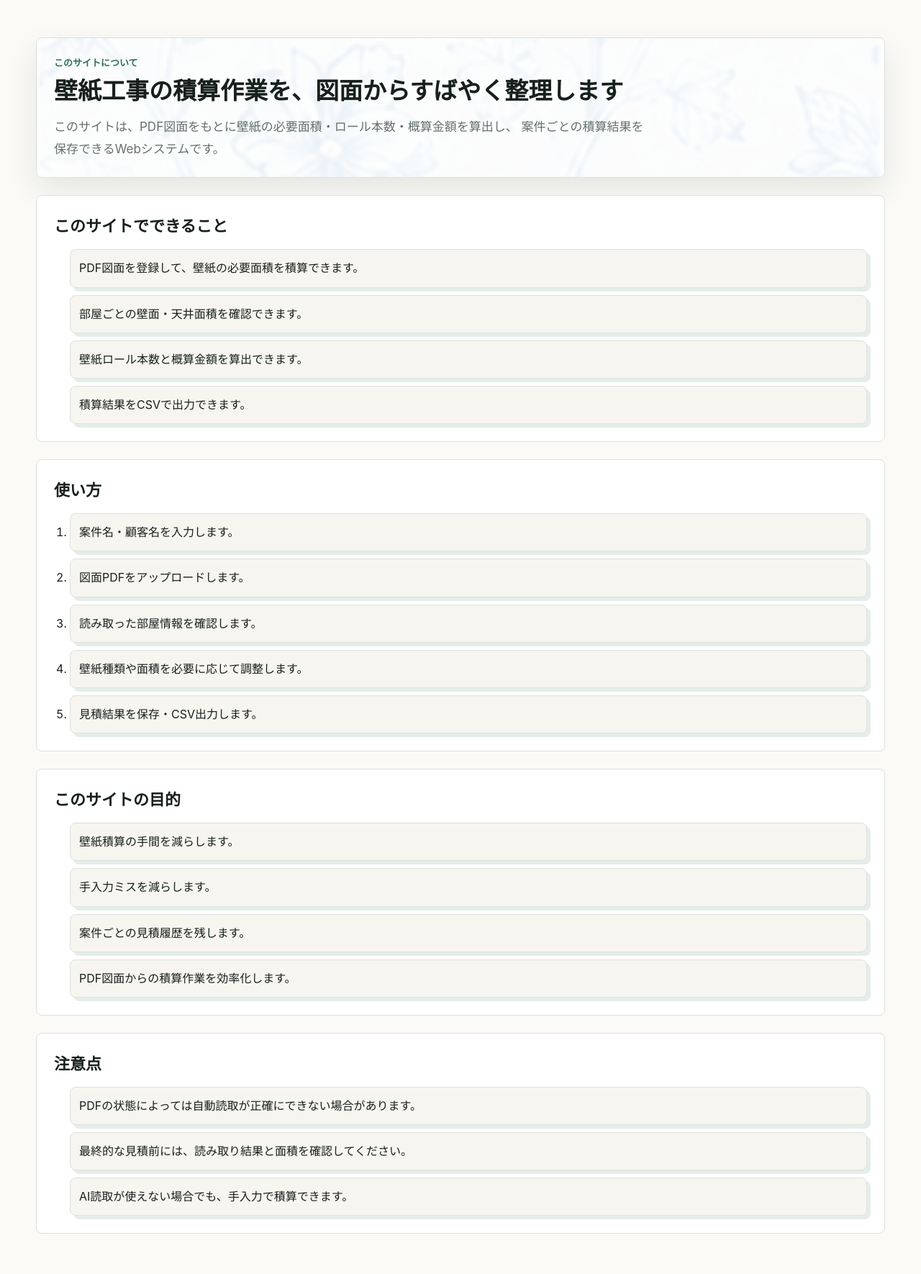
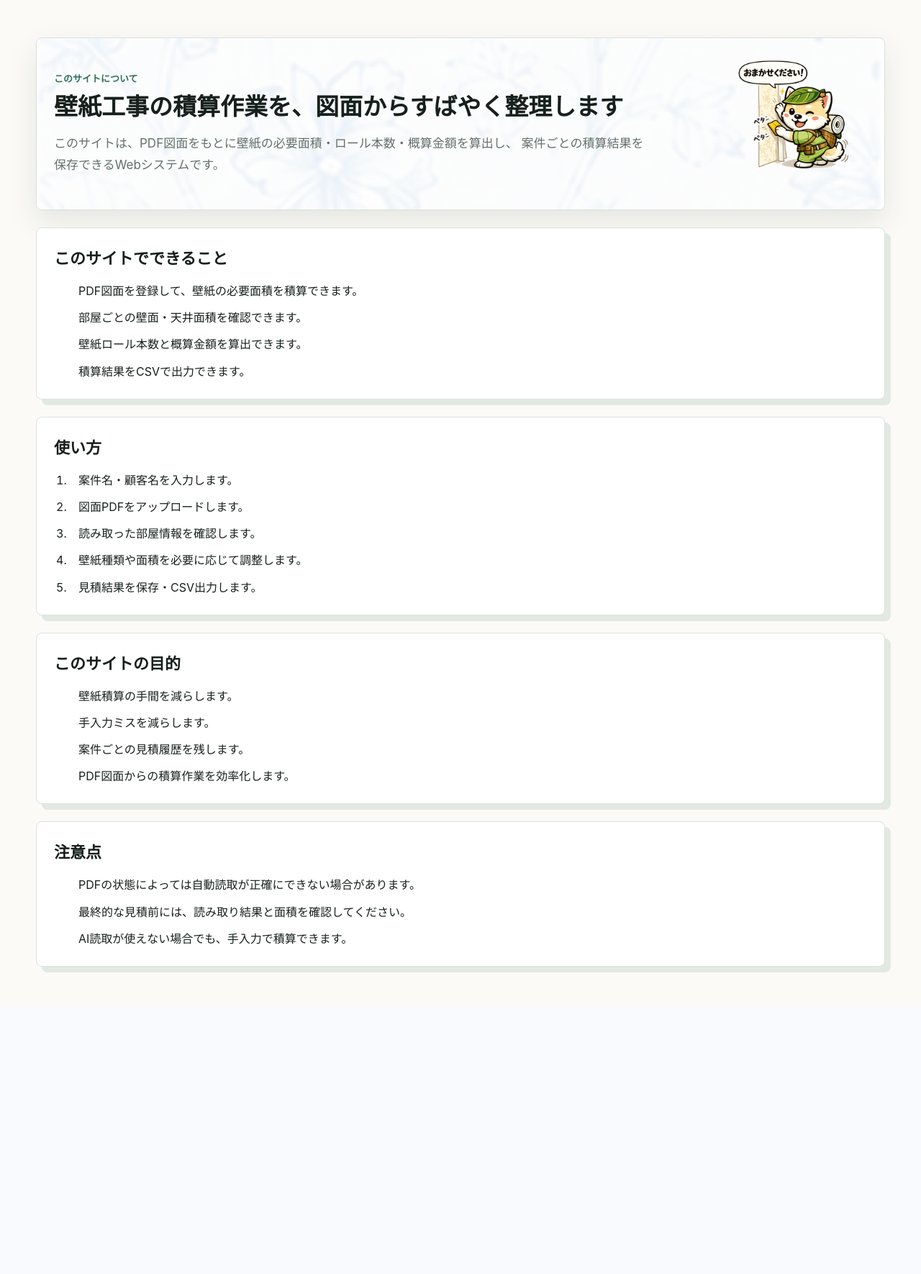
Before and after one commit to masumitachibana4649-creator/Sekisan-Project, a Django app: page /about/ in a window 1280 px wide. Shown: the part 75-1845 px from the top of the page at 72% size. After the commit the page ends 1426 px from the top, so only its background shows below. Run offline with Django 5.2, Linux system fonts and the light colour scheme.

Commit message:
Add Tachikuro character artwork

```diff
--- a/estimator/static/estimator/styles.css
+++ b/estimator/static/estimator/styles.css
@@ -99,6 +99,8 @@ main {
 }
 
 .workbench-main {
+  position: relative;
+  overflow: hidden;
   padding: clamp(28px, 5vw, 54px);
   display: flex;
   flex-direction: column;
@@ -106,6 +108,22 @@ main {
   background:
     linear-gradient(rgba(255, 255, 255, 0.84), rgba(255, 255, 255, 0.84)),
     url("dashboard-wallpaper-no2.png") center / cover;
+}
+
+.workbench-main > :not(.dashboard-character) {
+  position: relative;
+  z-index: 1;
+}
+
+.dashboard-character {
+  position: absolute;
+  right: 18px;
+  bottom: 16px;
+  z-index: 0;
+  width: min(24vw, 142px);
+  max-width: 34%;
+  display: block;
+  border-radius: 8px;
 }
 
 .page-kicker {
@@ -404,9 +422,17 @@ h2 {
 .ad-slot p { color: var(--muted); margin-bottom: 0; }
 
 .about-hero {
+  display: grid;
+  grid-template-columns: minmax(0, 1fr) minmax(130px, 220px);
+  gap: 24px;
+  align-items: center;
   background:
     linear-gradient(rgba(255, 255, 255, 0.84), rgba(255, 255, 255, 0.84)),
     url("dashboard-wallpaper-no2.png") center / cover;
+}
+
+.about-hero-copy {
+  min-width: 0;
 }
 
 .about-hero h1 {
@@ -424,8 +450,15 @@ h2 {
   margin-bottom: 0;
 }
 
+.about-character {
+  width: min(100%, 190px);
+  justify-self: end;
+  display: block;
+  border-radius: 8px;
+}
+
 .about-section {
-  box-shadow: none;
+  box-shadow: 8px 8px 0 rgba(47, 111, 86, 0.12);
 }
 
 .about-list,
@@ -441,11 +474,7 @@ h2 {
 .about-list li,
 .about-steps li {
   margin: 0;
-  padding: 12px 14px 12px 12px;
-  border: 1px solid var(--line);
-  border-radius: 8px;
-  background: #f7f5ef;
-  box-shadow: 5px 5px 0 rgba(47, 111, 86, 0.12);
+  padding: 0 0 0 12px;
 }
 
 .about-list {
@@ -1030,6 +1059,7 @@ textarea { resize: vertical; }
 @media (max-width: 860px) {
   .workbench,
   .two-column,
+  .about-hero,
   .form-grid,
   .page-map-grid,
   .wallpaper-select-grid,
@@ -1071,6 +1101,11 @@ textarea { resize: vertical; }
     grid-template-columns: 1fr;
   }
 
+  .about-character {
+    justify-self: start;
+    width: min(58vw, 180px);
+  }
+
   h1 {
     font-size: 34px;
   }
--- a/estimator/templates/estimator/about.html
+++ b/estimator/templates/estimator/about.html
@@ -4,12 +4,15 @@
 
 {% block content %}
 <section class="content-band about-hero" style="background: linear-gradient(rgba(255, 255, 255, 0.84), rgba(255, 255, 255, 0.84)), url('{% static "estimator/dashboard-wallpaper-no2.png" %}') center / cover;">
+  <div class="about-hero-copy">
     <div class="page-kicker">このサイトについて</div>
     <h1 style="max-width: 980px; font-size: 33px !important; line-height: 1.25;">壁紙工事の積算作業を、図面からすばやく整理します</h1>
     <p>
       このサイトは、PDF図面をもとに壁紙の必要面積・ロール本数・概算金額を算出し、
       案件ごとの積算結果を保存できるWebシステムです。
     </p>
+  </div>
+  <img class="about-character" src="{% static 'estimator/tachikuro-kun.png' %}" alt="タチクロくん">
 </section>
 
 <section class="content-band about-section">
--- a/estimator/templates/estimator/dashboard.html
+++ b/estimator/templates/estimator/dashboard.html
@@ -19,6 +19,7 @@
     {% if request.user.is_authenticated %}
       <a class="primary-action" href="{% url 'project_create' %}">積算を開始</a>
     {% endif %}
+    <img class="dashboard-character" src="{% static 'estimator/tachikuro-kun.png' %}" alt="タチクロくん">
   </div>
   <aside class="drawing-panel" aria-label="図面プレビュー">
     <img class="dashboard-plan" src="{% static 'estimator/dashboard-plan.png' %}" alt="平面図プレビュー">
```
Also changed, not shown: estimator/static/estimator/tachikuro-kun.png (added). Lines whose indentation alone changed are shown as unchanged.
